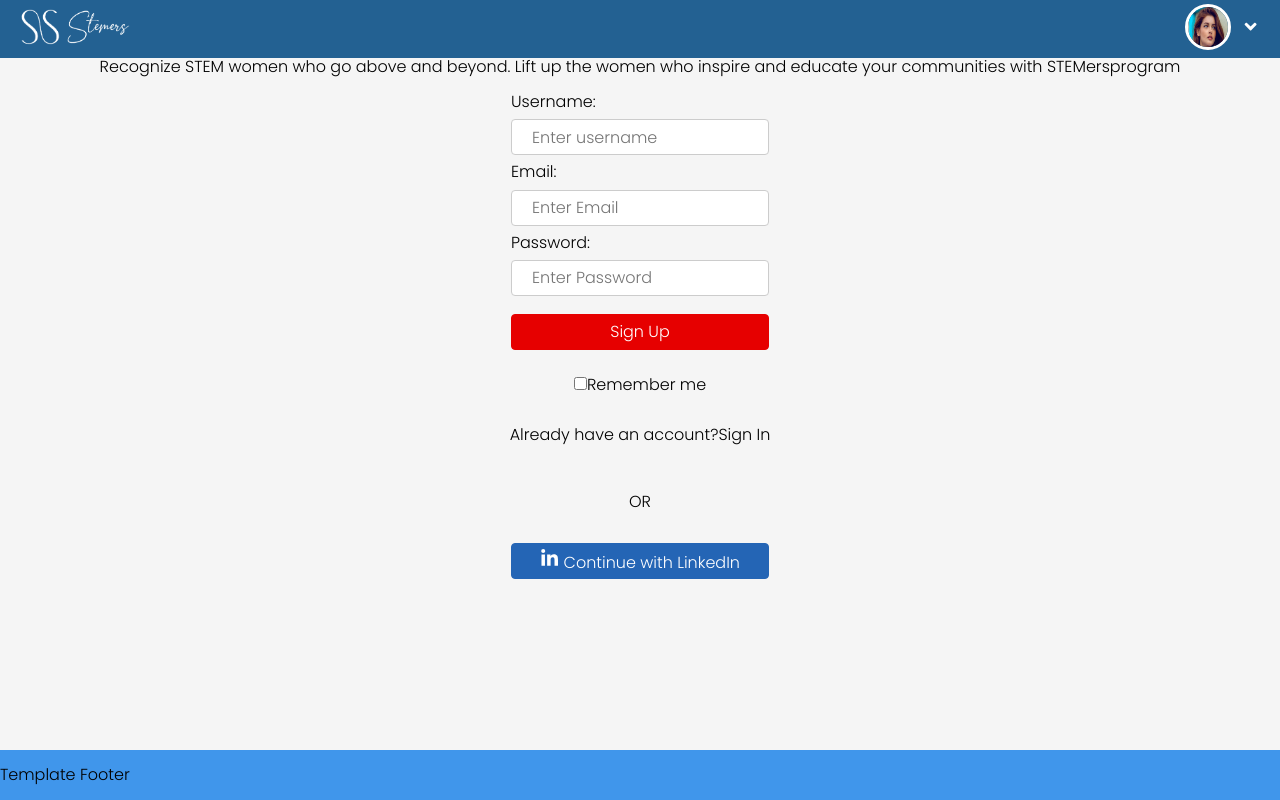
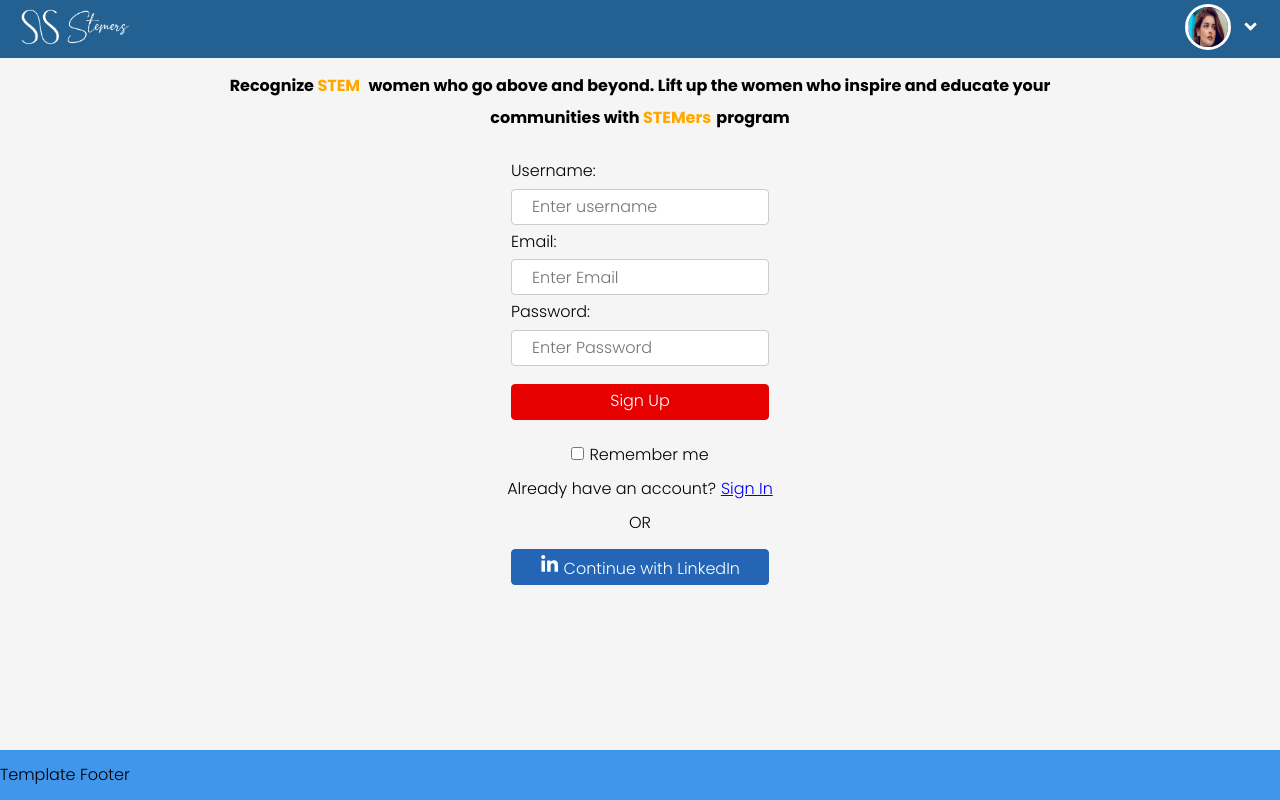
Before and after one commit to STEMers/stemers-frontend-netlify, a React (Create React App) app: page /register in a window 1280 px wide. Built offline with nearby package versions, Linux system fonts and the light colour scheme; a web font is replaced by a local one.

Commit message:
change className syntax

```diff
--- a/src/routes/Register.js
+++ b/src/routes/Register.js
@@ -2,13 +2,14 @@ import { useState } from "react";
 import { useNavigate } from "react-router-dom";
 
 import FlexBox from "../components/flex-box/FlexBox";
+import styles from "../components/login-form/LoginForm.module.css"; // not work
 import RegisterForm from "../components/register-form/RegisterForm";
 import ContinueWithLinkedIn from "../components/continue-with-linked-in/ContinueWithLinkedIn";
 import { baseUrl } from "../config";
 
 const SignUpUrl = `${baseUrl}/auth/local/register`;
 
-const RegisterRoute = ({ setCurrentUserData }) => {
+const RegisterRoute = ({ setUserData }) => {
   const navigate = useNavigate();
 
   const [isLoading, setIsLoading] = useState(false);
@@ -39,7 +40,7 @@ const RegisterRoute = ({ setCurrentUserData }) => {
       const json = await response.json();
       console.log("SIGN UP SUCCESS", json);
 
-      setCurrentUserData(json); // store register usr for develop other authenticated feature
+      // setUserData(json); // store register usr for develop other authenticated feature // TypeError: setUserData is not a function
 
       navigate("/");
     } catch (err) {
@@ -59,10 +60,10 @@ const RegisterRoute = ({ setCurrentUserData }) => {
 
   return (
     <FlexBox alignItems="center" flexDirection="column" gap="1rem">
-      <div className="stemers-description-section">
-        Recognize <span className="stem-highlight">STEM</span> women who go
+      <div className={styles.description}>
+        Recognize <span className={styles.highlight}>STEM</span> women who go
         above and beyond. Lift up the women who inspire and educate your
-        communities with <span className="stem-highlight">STEMers</span>
+        communities with <span className={styles.highlight}>STEMers</span>
         program
       </div>
 
@@ -74,7 +75,7 @@ const RegisterRoute = ({ setCurrentUserData }) => {
             type="checkbox"
             name="signInCheckbox"
             id="remember-me"
-            className="sign-in--checkbox"
+            className={styles.checkbox}
           />
           <label htmlFor="remember-me" className="label-remember-me">
             Remember me
@@ -82,16 +83,16 @@ const RegisterRoute = ({ setCurrentUserData }) => {
         </div>
       </FlexBox>
 
-      <div className="switch-to-Sign-in-section switch-section">
-        <p className="to-sign-in to-another">
+      <div className={styles.switchSection}>
+        <p className={styles.toAnother}>
           Already have an account?
-          <span className="toggle-sign-in" onClick={() => navigate("/login")}>
+          <span className={styles.switch} onClick={() => navigate("/login")}>
             Sign In
           </span>
         </p>
       </div>
 
-      <p className="or">OR</p>
+      <p className={styles.or}>OR</p>
       <ContinueWithLinkedIn />
     </FlexBox>
   );
```
